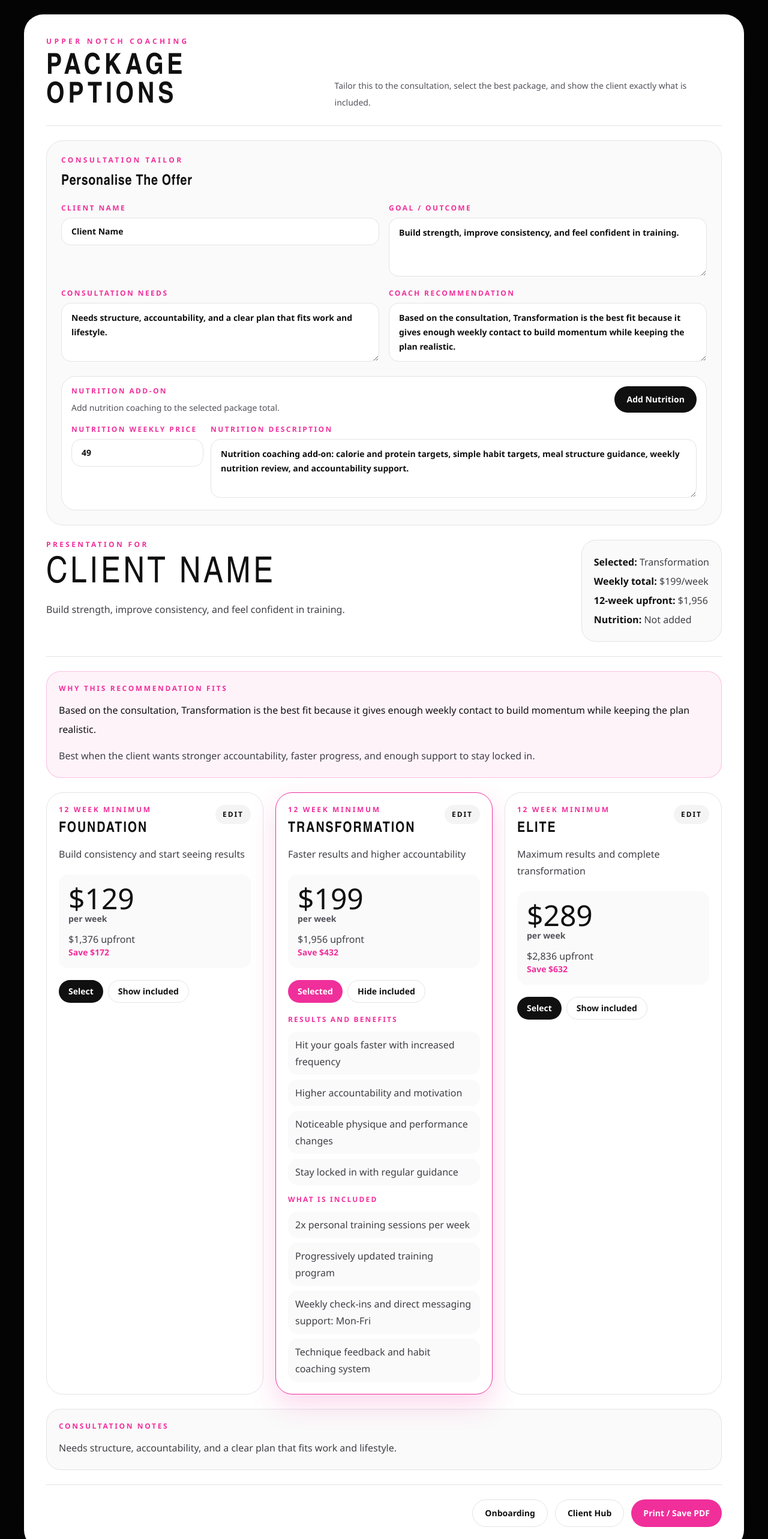
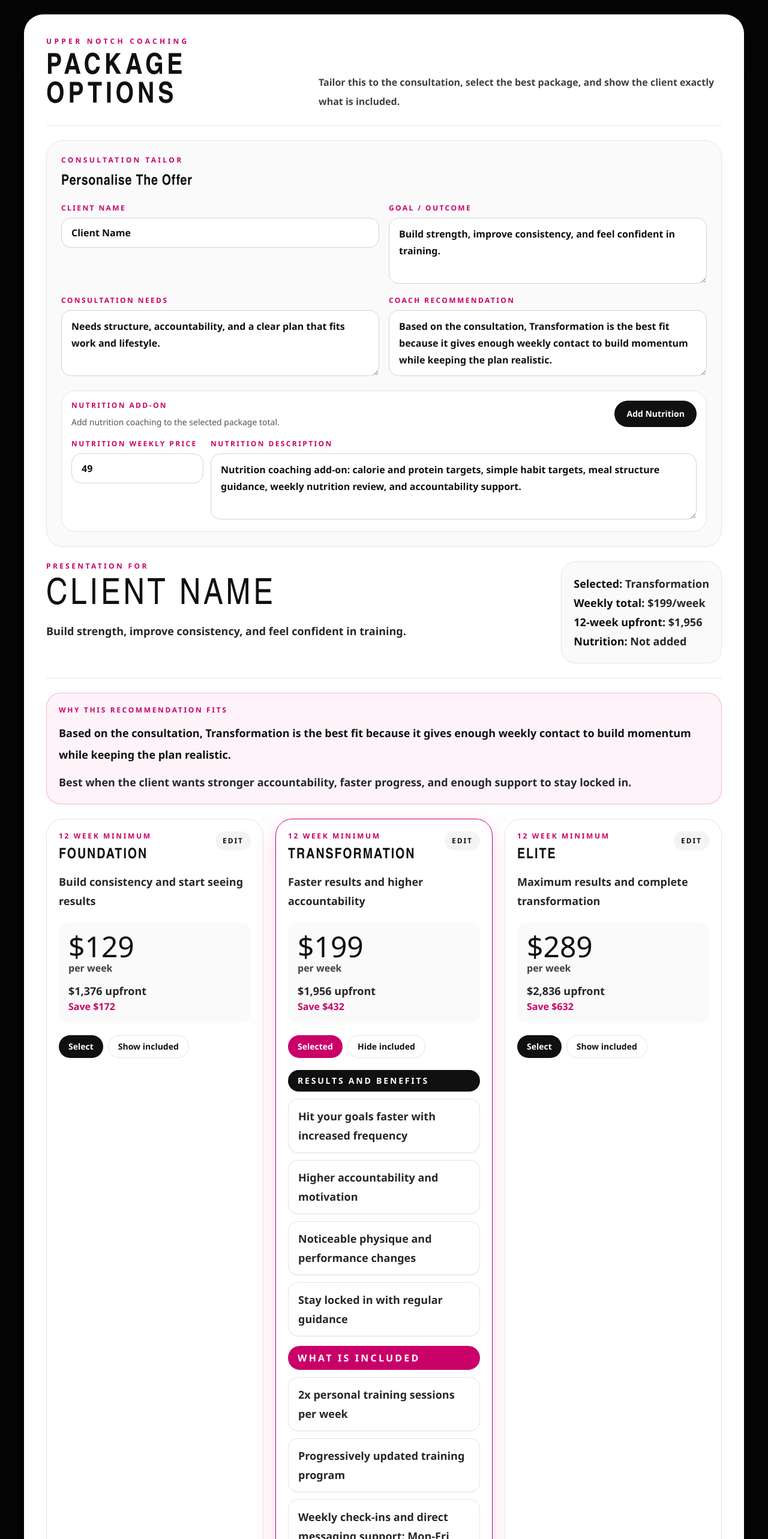
Before and after one commit to stetik-ps4slim/consultation-needs-app, a Next.js app: page /pricing-presentation in a window 1280 px wide. Shown: the top 2566 px of the page at 60% size. Built offline with nearby package versions, Linux system fonts and the light colour scheme.

Commit message:
Improve pricing presentation readability

```diff
--- a/components/pricing-presentation-app.tsx
+++ b/components/pricing-presentation-app.tsx
@@ -142,16 +142,16 @@ export function PricingPresentationApp() {
       <section className="mx-auto max-w-[1600px] rounded-[2rem] border border-white/10 bg-white p-5 shadow-[0_26px_100px_rgba(0,0,0,0.45)] sm:p-7 lg:p-9 print:shadow-none">
         <div className="flex flex-col gap-4 border-b border-zinc-200 pb-6 lg:flex-row lg:items-end lg:justify-between">
           <div>
-            <p className="text-xs font-black uppercase tracking-[0.36em] text-[#f02f9b]">Upper Notch Coaching</p>
+            <p className="text-xs font-black uppercase tracking-[0.36em] text-[#c90068]">Upper Notch Coaching</p>
             <h1 className="mt-3 text-3xl font-black uppercase tracking-[0.12em] text-[#101010] sm:text-5xl">Package Options</h1>
           </div>
-          <p className="max-w-2xl text-sm leading-7 text-zinc-600">
+          <p className="max-w-2xl text-base font-semibold leading-8 text-zinc-700">
             Tailor this to the consultation, select the best package, and show the client exactly what is included.
           </p>
         </div>
 
         <section className="mt-6 rounded-[1.75rem] border border-zinc-200 bg-zinc-50 p-5 sm:p-6 print:hidden">
-          <p className="text-xs font-black uppercase tracking-[0.28em] text-[#f02f9b]">Consultation Tailor</p>
+          <p className="text-xs font-black uppercase tracking-[0.28em] text-[#c90068]">Consultation Tailor</p>
           <h2 className="mt-3 text-2xl font-black text-[#101010]">Personalise The Offer</h2>
 
           <div className="mt-5 grid gap-4 lg:grid-cols-2">
@@ -164,13 +164,13 @@ export function PricingPresentationApp() {
           <div className="mt-5 rounded-[1.5rem] border border-zinc-200 bg-white p-4">
             <div className="flex flex-col gap-4 lg:flex-row lg:items-start lg:justify-between">
               <div>
-                <p className="text-xs font-black uppercase tracking-[0.2em] text-[#f02f9b]">Nutrition Add-On</p>
+                <p className="text-xs font-black uppercase tracking-[0.2em] text-[#c90068]">Nutrition Add-On</p>
                 <p className="mt-2 text-sm leading-6 text-zinc-600">Add nutrition coaching to the selected package total.</p>
               </div>
               <button
                 type="button"
                 onClick={() => setNutritionAdded((current) => !current)}
-                className={`rounded-full px-5 py-3 text-sm font-bold transition ${nutritionAdded ? "bg-[#f02f9b] text-white" : "bg-[#101010] text-white hover:bg-zinc-800"}`}
+                className={`rounded-full px-5 py-3 text-sm font-bold transition ${nutritionAdded ? "bg-[#c90068] text-white" : "bg-[#101010] text-white hover:bg-zinc-800"}`}
               >
                 {nutritionAdded ? "Nutrition Added" : "Add Nutrition"}
               </button>
@@ -185,11 +185,11 @@ export function PricingPresentationApp() {
         <section className="mt-6">
           <div className="flex flex-col gap-4 border-b border-zinc-200 pb-6 lg:flex-row lg:items-start lg:justify-between">
             <div>
-              <p className="text-xs font-black uppercase tracking-[0.28em] text-[#f02f9b]">Presentation For</p>
+              <p className="text-xs font-black uppercase tracking-[0.28em] text-[#c90068]">Presentation For</p>
               <h2 className="mt-3 font-[Arial_Narrow] text-5xl uppercase tracking-[0.08em] text-[#101010] sm:text-6xl">{clientName || "Client"}</h2>
-              <p className="mt-3 max-w-3xl text-base leading-8 text-zinc-700">{clientGoal}</p>
+              <p className="mt-3 max-w-3xl text-lg font-semibold leading-8 text-zinc-800">{clientGoal}</p>
             </div>
-            <div className="rounded-[1.5rem] border border-zinc-200 bg-zinc-50 p-5 text-base leading-8 text-zinc-700">
+            <div className="rounded-[1.5rem] border border-zinc-200 bg-zinc-50 p-5 text-lg font-semibold leading-8 text-zinc-800">
               <p><span className="font-bold text-[#101010]">Selected:</span> {selectedPackage.name}</p>
               <p><span className="font-bold text-[#101010]">Weekly total:</span> {dollars(weeklyTotal)}/week</p>
               <p><span className="font-bold text-[#101010]">12-week upfront:</span> {dollars(upfrontTotal)}</p>
@@ -197,10 +197,10 @@ export function PricingPresentationApp() {
             </div>
           </div>
 
-          <div className="mt-6 rounded-[1.5rem] border border-[#f02f9b]/25 bg-[#fff3fa] p-5">
-            <p className="text-xs font-black uppercase tracking-[0.22em] text-[#f02f9b]">Why This Recommendation Fits</p>
-            <p className="mt-3 whitespace-pre-wrap text-base leading-8 text-[#101010]">{recommendation}</p>
-            <p className="mt-3 text-base leading-8 text-zinc-700">{packageRecommendation}</p>
+          <div className="mt-6 rounded-[1.5rem] border border-[#c90068]/25 bg-[#fff3fa] p-5">
+            <p className="text-xs font-black uppercase tracking-[0.22em] text-[#c90068]">Why This Recommendation Fits</p>
+            <p className="mt-3 whitespace-pre-wrap text-lg font-bold leading-9 text-[#101010]">{recommendation}</p>
+            <p className="mt-3 text-lg font-semibold leading-8 text-zinc-800">{packageRecommendation}</p>
           </div>
 
           <div className="mt-6 grid gap-5 xl:grid-cols-3">
@@ -212,16 +212,16 @@ export function PricingPresentationApp() {
               return (
                 <article
                   key={packageOption.id}
-                  className={`rounded-[1.75rem] border bg-white p-5 transition ${isSelected ? "border-[#f02f9b] shadow-[0_18px_45px_rgba(240,47,155,0.18)]" : "border-zinc-200"}`}
+                  className={`rounded-[1.75rem] border bg-white p-5 transition ${isSelected ? "border-[#c90068] shadow-[0_18px_45px_rgba(240,47,155,0.18)]" : "border-zinc-200"}`}
                 >
                   <div className="flex items-start justify-between gap-3">
                     <div>
-                      <p className="text-xs font-black uppercase tracking-[0.22em] text-[#f02f9b]">12 Week Minimum</p>
+                      <p className="text-xs font-black uppercase tracking-[0.22em] text-[#c90068]">12 Week Minimum</p>
                       {isEditing ? (
                         <input
                           value={packageOption.name}
                           onChange={(event) => updatePackage(packageOption.id, { name: event.target.value })}
-                          className="mt-2 w-full rounded-xl border border-zinc-200 px-3 py-2 text-lg font-black text-[#101010] outline-none focus:border-[#f02f9b]"
+                          className="mt-2 w-full rounded-xl border border-zinc-200 px-3 py-2 text-lg font-black text-[#101010] outline-none focus:border-[#c90068]"
                         />
                       ) : (
                         <h3 className="mt-2 text-2xl font-black uppercase tracking-[0.08em] text-[#101010]">{packageOption.name}</h3>
@@ -247,26 +247,26 @@ export function PricingPresentationApp() {
                     </div>
                   ) : (
                     <>
-                      <p className="mt-3 text-base leading-7 text-zinc-700">{packageOption.tagline}</p>
+                      <p className="mt-3 text-lg font-semibold leading-8 text-zinc-800">{packageOption.tagline}</p>
                       <div className="mt-5 rounded-2xl bg-zinc-50 p-4">
                         <p className="font-[Arial_Narrow] text-5xl text-[#101010]">{dollars(packageOption.weeklyPrice)}</p>
-                        <p className="text-sm font-semibold text-zinc-600">per week</p>
-                        <p className="mt-3 text-base text-zinc-700">{dollars(packageOption.upfrontPrice)} upfront</p>
-                        <p className="text-sm font-bold text-[#f02f9b]">Save {dollars(packageOption.savings)}</p>
+                        <p className="text-base font-bold text-zinc-700">per week</p>
+                        <p className="mt-3 text-lg font-semibold text-zinc-800">{dollars(packageOption.upfrontPrice)} upfront</p>
+                        <p className="text-base font-black text-[#c90068]">Save {dollars(packageOption.savings)}</p>
                       </div>
 
                       <div className="mt-5 flex flex-wrap gap-2 print:hidden">
                         <button
                           type="button"
                           onClick={() => setSelectedPackageId(packageOption.id)}
-                          className={`rounded-full px-4 py-2 text-sm font-bold transition ${isSelected ? "bg-[#f02f9b] text-white" : "bg-[#101010] text-white hover:bg-zinc-800"}`}
+                          className={`rounded-full px-4 py-2 text-sm font-bold transition ${isSelected ? "bg-[#c90068] text-white" : "bg-[#101010] text-white hover:bg-zinc-800"}`}
                         >
                           {isSelected ? "Selected" : "Select"}
                         </button>
                         <button
                           type="button"
                           onClick={() => setOpenPackageId(isOpen ? "" : packageOption.id)}
-                          className="rounded-full border border-zinc-200 bg-white px-4 py-2 text-sm font-bold text-[#101010] transition hover:border-[#f02f9b]/60"
+                          className="rounded-full border border-zinc-200 bg-white px-4 py-2 text-sm font-bold text-[#101010] transition hover:border-[#c90068]/60"
                         >
                           {isOpen ? "Hide included" : "Show included"}
                         </button>
@@ -281,29 +281,29 @@ export function PricingPresentationApp() {
           </div>
 
           {nutritionAdded ? (
-            <div className="mt-6 rounded-[1.5rem] border border-[#f02f9b]/30 bg-white p-5">
-              <p className="text-xs font-black uppercase tracking-[0.22em] text-[#f02f9b]">Nutrition Added To Package</p>
-              <p className="mt-3 text-base leading-8 text-zinc-700">{nutritionDescription}</p>
+            <div className="mt-6 rounded-[1.5rem] border border-[#c90068]/30 bg-white p-5">
+              <p className="text-xs font-black uppercase tracking-[0.22em] text-[#c90068]">Nutrition Added To Package</p>
+              <p className="mt-3 text-lg font-semibold leading-8 text-zinc-800">{nutritionDescription}</p>
               <p className="mt-4 text-lg font-black text-[#101010]">+ {dollars(nutritionWeeklyPrice)}/week, included in total above</p>
             </div>
           ) : null}
 
           <div className="mt-6 rounded-[1.5rem] border border-zinc-200 bg-zinc-50 p-5">
-            <p className="text-xs font-black uppercase tracking-[0.22em] text-[#f02f9b]">Consultation Notes</p>
-            <p className="mt-3 whitespace-pre-wrap text-base leading-8 text-zinc-700">{clientNeeds}</p>
+            <p className="text-xs font-black uppercase tracking-[0.22em] text-[#c90068]">Consultation Notes</p>
+            <p className="mt-3 whitespace-pre-wrap text-lg font-semibold leading-8 text-zinc-800">{clientNeeds}</p>
           </div>
 
           <div className="mt-6 flex flex-wrap justify-end gap-3 border-t border-zinc-200 pt-6 print:hidden">
-            <a href="/onboarding" className="rounded-full border border-zinc-200 bg-white px-5 py-3 text-sm font-semibold text-[#101010] transition hover:border-[#f02f9b]/60">
+            <a href="/onboarding" className="rounded-full border border-zinc-200 bg-white px-5 py-3 text-sm font-semibold text-[#101010] transition hover:border-[#c90068]/60">
               Onboarding
             </a>
-            <a href="/clients" className="rounded-full border border-zinc-200 bg-white px-5 py-3 text-sm font-semibold text-[#101010] transition hover:border-[#f02f9b]/60">
+            <a href="/clients" className="rounded-full border border-zinc-200 bg-white px-5 py-3 text-sm font-semibold text-[#101010] transition hover:border-[#c90068]/60">
               Client Hub
             </a>
             <button
               type="button"
               onClick={() => window.print()}
-              className="rounded-full bg-[#f02f9b] px-5 py-3 text-sm font-semibold text-white transition hover:brightness-105"
+              className="rounded-full bg-[#c90068] px-5 py-3 text-sm font-semibold text-white transition hover:brightness-105"
             >
               Print / Save PDF
             </button>
@@ -316,20 +316,20 @@ export function PricingPresentationApp() {
 
 function PackageDetails({ packageOption }: { packageOption: PackageOption }) {
   return (
-    <div className="mt-5 grid gap-4 text-base leading-7 text-zinc-700">
+    <div className="mt-5 grid gap-4 text-lg font-semibold leading-8 text-zinc-800">
       <div>
-        <p className="text-xs font-black uppercase tracking-[0.18em] text-[#f02f9b]">Results and Benefits</p>
-        <ul className="mt-3 space-y-2">
+        <p className="rounded-full bg-[#101010] px-4 py-2 text-sm font-black uppercase tracking-[0.2em] text-white">Results and Benefits</p>
+        <ul className="mt-3 space-y-3">
           {packageOption.results.map((item) => (
-            <li key={item} className="rounded-2xl bg-zinc-50 px-3 py-2">{item}</li>
+            <li key={item} className="rounded-2xl border border-zinc-200 bg-white px-4 py-3 shadow-sm">{item}</li>
           ))}
         </ul>
       </div>
       <div>
-        <p className="text-xs font-black uppercase tracking-[0.18em] text-[#f02f9b]">What Is Included</p>
-        <ul className="mt-3 space-y-2">
+        <p className="rounded-full bg-[#c90068] px-4 py-2 text-base font-black uppercase tracking-[0.2em] text-white">What Is Included</p>
+        <ul className="mt-3 space-y-3">
           {packageOption.inclusions.map((item) => (
-            <li key={item} className="rounded-2xl bg-zinc-50 px-3 py-2">{item}</li>
+            <li key={item} className="rounded-2xl border border-zinc-200 bg-white px-4 py-3 shadow-sm">{item}</li>
           ))}
         </ul>
       </div>
@@ -339,12 +339,12 @@ function PackageDetails({ packageOption }: { packageOption: PackageOption }) {
 
 function TextInput({ label, value, onChange }: { label: string; value: string; onChange: (value: string) => void }) {
   return (
-    <label className="text-xs font-bold uppercase tracking-[0.2em] text-[#f02f9b]">
+    <label className="text-xs font-bold uppercase tracking-[0.2em] text-[#c90068]">
       {label}
       <input
         value={value}
         onChange={(event) => onChange(event.target.value)}
-        className="mt-2 w-full rounded-2xl border border-zinc-200 bg-white px-4 py-3 text-sm normal-case tracking-normal text-[#101010] outline-none transition focus:border-[#f02f9b] focus:ring-4 focus:ring-[#f02f9b]/15"
+        className="mt-2 w-full rounded-2xl border border-zinc-300 bg-white px-4 py-3 text-base font-bold normal-case tracking-normal text-[#101010] outline-none transition focus:border-[#c90068] focus:ring-4 focus:ring-[#c90068]/15"
       />
     </label>
   );
@@ -352,13 +352,13 @@ function TextInput({ label, value, onChange }: { label: string; value: string; o
 
 function NumberInput({ label, value, onChange }: { label: string; value: number; onChange: (value: number) => void }) {
   return (
-    <label className="text-xs font-bold uppercase tracking-[0.2em] text-[#f02f9b]">
+    <label className="text-xs font-bold uppercase tracking-[0.2em] text-[#c90068]">
       {label}
       <input
         type="number"
         value={value}
         onChange={(event) => onChange(numberFromInput(event.target.value))}
-        className="mt-2 w-full rounded-2xl border border-zinc-200 bg-white px-4 py-3 text-sm normal-case tracking-normal text-[#101010] outline-none transition focus:border-[#f02f9b] focus:ring-4 focus:ring-[#f02f9b]/15"
+        className="mt-2 w-full rounded-2xl border border-zinc-300 bg-white px-4 py-3 text-base font-bold normal-case tracking-normal text-[#101010] outline-none transition focus:border-[#c90068] focus:ring-4 focus:ring-[#c90068]/15"
       />
     </label>
   );
@@ -376,13 +376,13 @@ function TextArea({
   rows?: number;
 }) {
   return (
-    <label className="text-xs font-bold uppercase tracking-[0.2em] text-[#f02f9b]">
+    <label className="text-xs font-bold uppercase tracking-[0.2em] text-[#c90068]">
       {label}
       <textarea
         value={value}
         rows={rows}
         onChange={(event) => onChange(event.target.value)}
-        className="mt-2 w-full resize-y rounded-2xl border border-zinc-200 bg-white px-4 py-3 text-sm normal-case leading-6 tracking-normal text-[#101010] outline-none transition focus:border-[#f02f9b] focus:ring-4 focus:ring-[#f02f9b]/15"
+        className="mt-2 w-full resize-y rounded-2xl border border-zinc-300 bg-white px-4 py-3 text-base font-bold normal-case leading-7 tracking-normal text-[#101010] outline-none transition focus:border-[#c90068] focus:ring-4 focus:ring-[#c90068]/15"
       />
     </label>
   );
```
